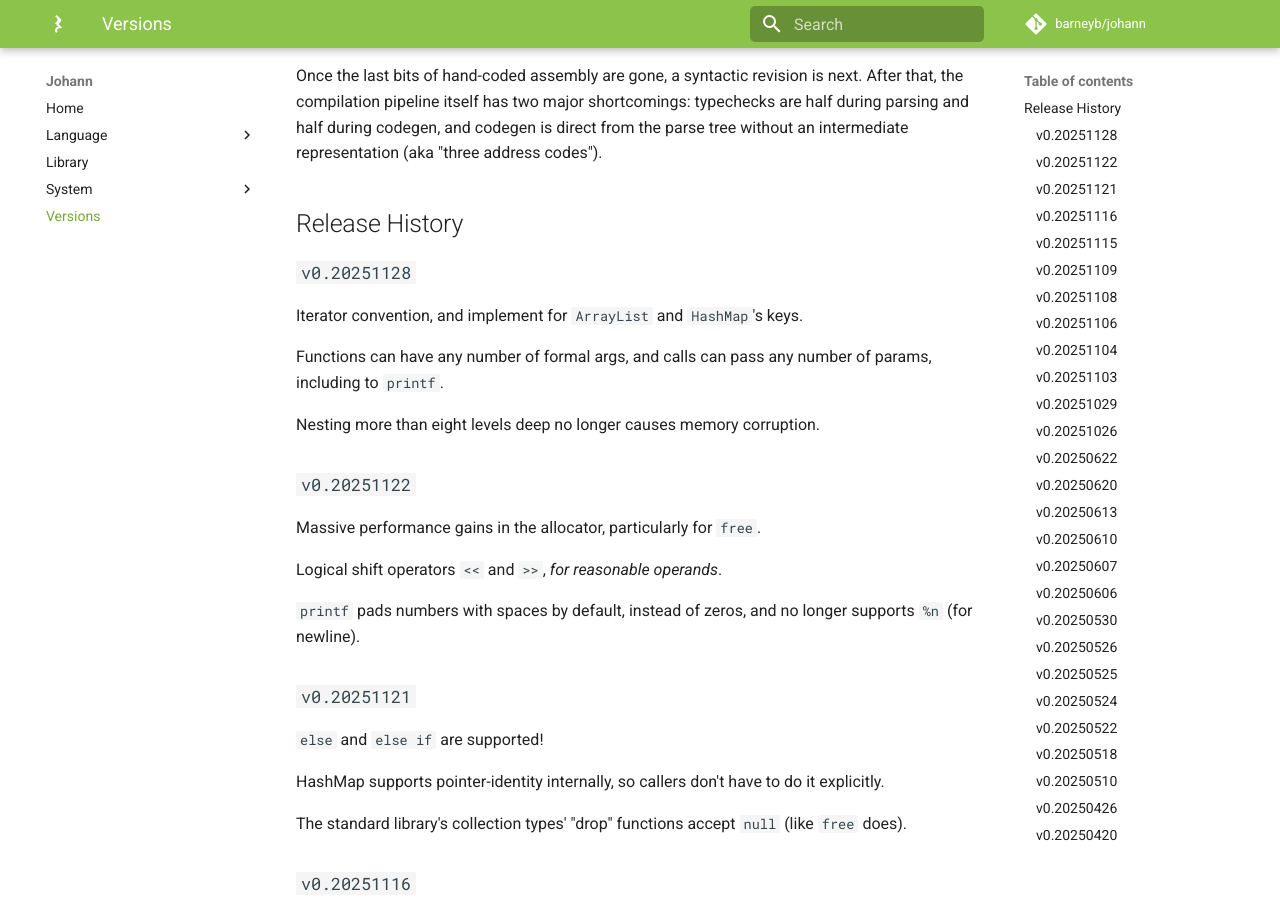
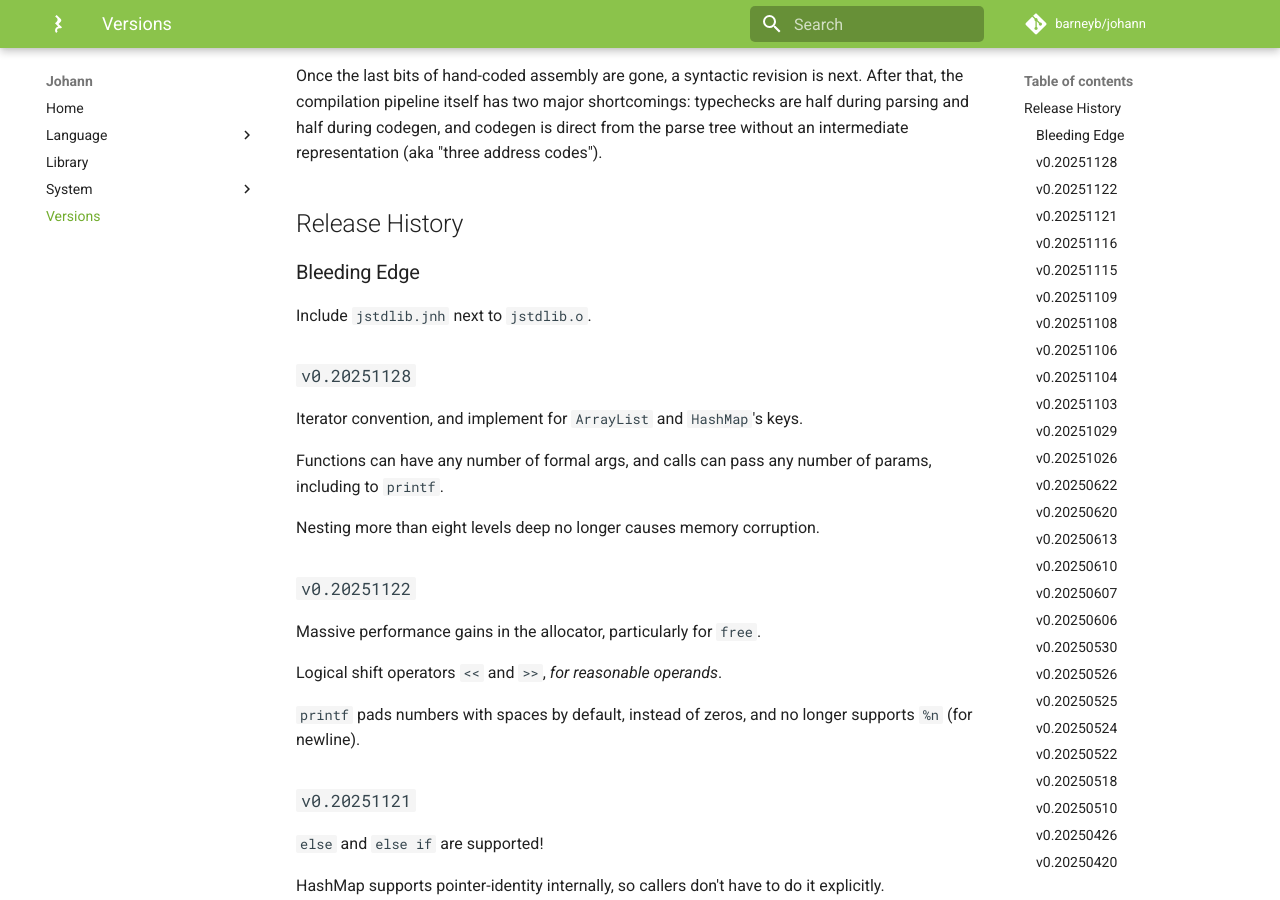
Before and after one commit to barneyb/johann, an MkDocs documentation site: the page built from documentation/docs/versions/index.md, in a window 1280 px wide and 900 px high, scrolled down 377 px. Built offline with MkDocs 1.6.1 and Material for MkDocs 9.7.7, drawn with Linux system fonts in a browser that asks for light colours; comment, search, counter and statistics services are not loaded.

Commit message:
provide a header for jstdlib next to the object file

```diff
--- a/documentation/docs/versions/index.md
+++ b/documentation/docs/versions/index.md
@@ -11,7 +11,9 @@ Once the last bits of hand-coded assembly are gone, a syntactic revision is next
 
 ## Release History
 
-[//]: # (### Bleeding Edge)
+### Bleeding Edge
+
+Include `jstdlib.jnh` next to `jstdlib.o`.
 
 ### `v0.20251128`
 
```
Also changed, not shown: documentation/docs/library/index.md (+1 -1 lines), 6 other files.
